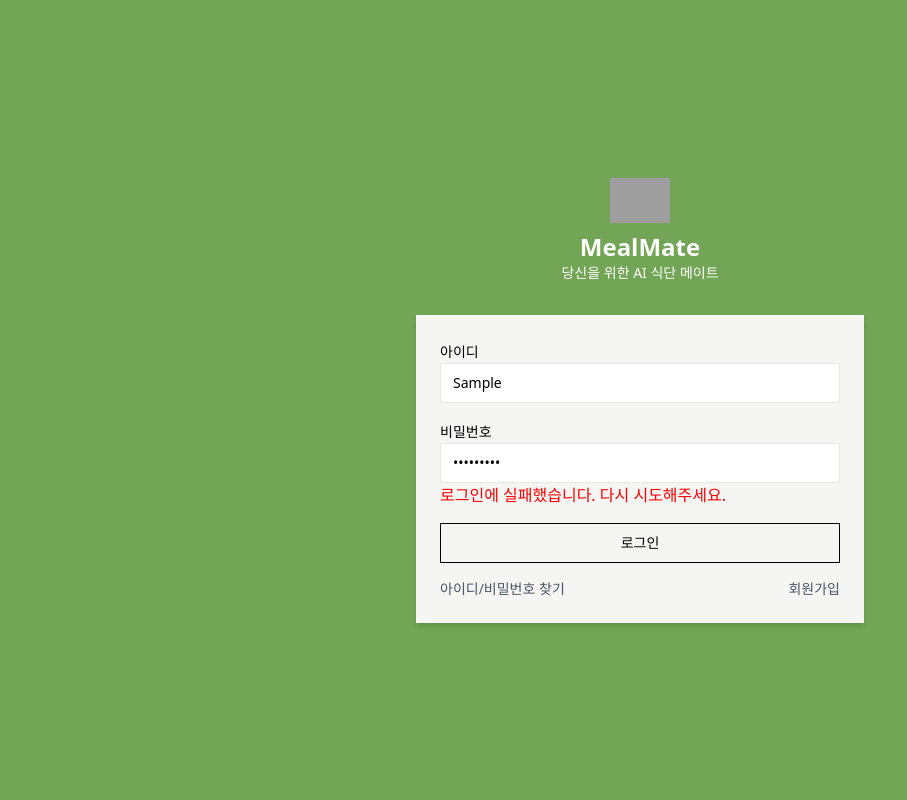
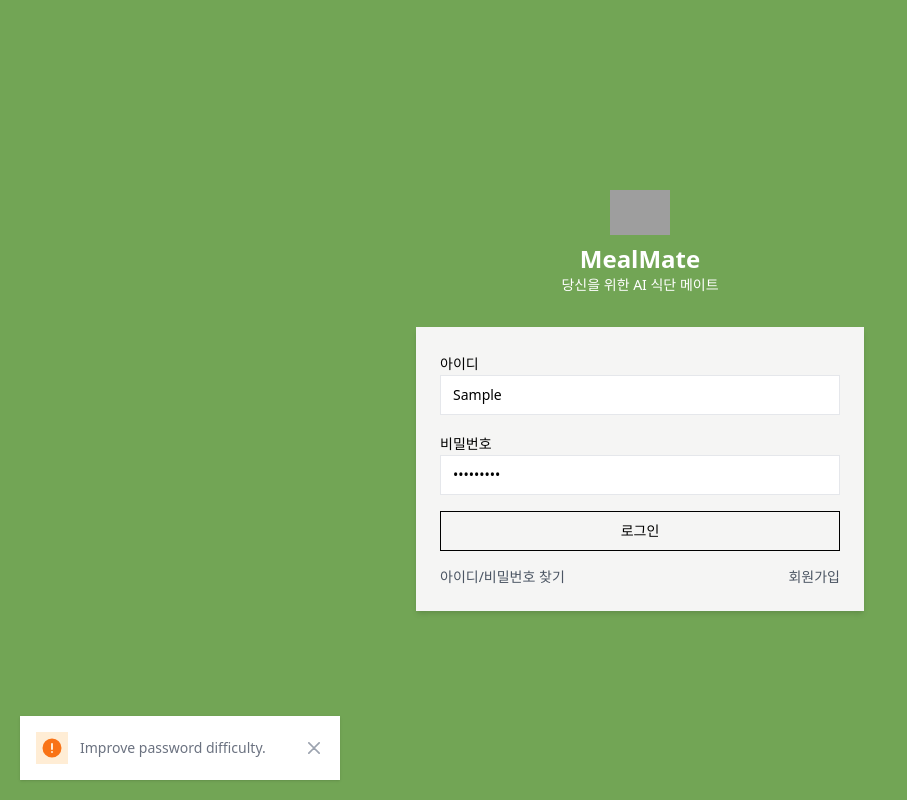
Before and after one commit to DSU-POD/sikdan-front, a Next.js app: page / in a window 1280 px wide. Both pictures are taken after typing "Sample", "Sample123" into the empty fields and a click on the button "로그인". Shown: the whole page, without its empty margins (0-907 px from the left). Built offline with nearby package versions, Linux system fonts and the light colour scheme; no server answers; grey boxes are pictures that could not be loaded.

Commit message:
feat: layout 적용 및 toast 적용

```diff
--- /dev/null
+++ b/src/components/layout/error-toast.jsx
@@ -0,0 +1,56 @@
+export default function ErrorToast({ message, setToast }) {
+  const handleToast = () => {
+    setToast({
+      isShow: false,
+      isError: false,
+      message: "",
+    });
+  };
+  return (
+    <div
+      id="toast-warning"
+      className="flex absolute bottom-5 left-5 items-center w-full max-w-xs p-4 text-gray-500 bg-white rounded-lg shadow dark:text-gray-400 dark:bg-gray-800"
+      role="alert"
+    >
+      <div className="inline-flex items-center justify-center flex-shrink-0 w-8 h-8 text-orange-500 bg-orange-100 rounded-lg dark:bg-orange-700 dark:text-orange-200">
+        <svg
+          className="w-5 h-5"
+          aria-hidden="true"
+          xmlns="http://www.w3.org/2000/svg"
+          fill="currentColor"
+          viewBox="0 0 20 20"
+        >
+          <path d="M10 .5a9.5 9.5 0 1 0 9.5 9.5A9.51 9.51 0 0 0 10 .5ZM10 15a1 1 0 1 1 0-2 1 1 0 0 1 0 2Zm1-4a1 1 0 0 1-2 0V6a1 1 0 0 1 2 0v5Z" />
+        </svg>
+        <span className="sr-only">Warning icon</span>
+      </div>
+      <div className="ms-3 text-sm font-normal">
+        Improve password difficulty.
+      </div>
+      <button
+        type="button"
+        className="ms-auto -mx-1.5 -my-1.5 bg-white text-gray-400 hover:text-gray-900 rounded-lg focus:ring-2 focus:ring-gray-300 p-1.5 hover:bg-gray-100 inline-flex items-center justify-center h-8 w-8 dark:text-gray-500 dark:hover:text-white dark:bg-gray-800 dark:hover:bg-gray-700"
+        data-dismiss-target="#toast-warning"
+        aria-label="Close"
+        onClick={() => handleToast()}
+      >
+        <span className="sr-only">Close</span>
+        <svg
+          className="w-3 h-3"
+          aria-hidden="true"
+          xmlns="http://www.w3.org/2000/svg"
+          fill="none"
+          viewBox="0 0 14 14"
+        >
+          <path
+            stroke="currentColor"
+            stroke-linecap="round"
+            stroke-linejoin="round"
+            stroke-width="2"
+            d="m1 1 6 6m0 0 6 6M7 7l6-6M7 7l-6 6"
+          />
+        </svg>
+      </button>
+    </div>
+  );
+}
--- /dev/null
+++ b/src/components/layout/footer.jsx
@@ -0,0 +1,9 @@
+import ToastComponent from "./toast";
+
+export default function FooterComponent() {
+  return (
+    <>
+      <ToastComponent />
+    </>
+  );
+}
--- /dev/null
+++ b/src/components/layout/layout.jsx
@@ -0,0 +1,10 @@
+import FooterComponent from "./footer";
+
+export default function LayoutComponent({ children }) {
+  return (
+    <>
+      {children}
+      <FooterComponent />
+    </>
+  );
+}
--- /dev/null
+++ b/src/components/layout/success-toast.jsx
@@ -0,0 +1,54 @@
+export default function SuccessToast({ message, setToast }) {
+  const handleToast = () => {
+    setToast({
+      isShow: false,
+      isError: false,
+      message: "",
+    });
+  };
+  return (
+    <div
+      id="toast-success"
+      className="flex absolute bottom-5 left-5 items-center w-full max-w-xs p-4 mb-4 text-gray-500 bg-white rounded-lg shadow dark:text-gray-400 dark:bg-gray-800"
+      role="alert"
+    >
+      <div className="inline-flex items-center justify-center flex-shrink-0 w-8 h-8 text-green-500 bg-green-100 rounded-lg dark:bg-green-800 dark:text-green-200">
+        <svg
+          className="w-5 h-5"
+          aria-hidden="true"
+          xmlns="http://www.w3.org/2000/svg"
+          fill="currentColor"
+          viewBox="0 0 20 20"
+        >
+          <path d="M10 .5a9.5 9.5 0 1 0 9.5 9.5A9.51 9.51 0 0 0 10 .5Zm3.707 8.207-4 4a1 1 0 0 1-1.414 0l-2-2a1 1 0 0 1 1.414-1.414L9 10.586l3.293-3.293a1 1 0 0 1 1.414 1.414Z" />
+        </svg>
+        <span className="sr-only">Check icon</span>
+      </div>
+      <div className="ms-3 text-sm font-normal">{message}</div>
+      <button
+        type="button"
+        className="ms-auto -mx-1.5 -my-1.5 bg-white text-gray-400 hover:text-gray-900 rounded-lg focus:ring-2 focus:ring-gray-300 p-1.5 hover:bg-gray-100 inline-flex items-center justify-center h-8 w-8 dark:text-gray-500 dark:hover:text-white dark:bg-gray-800 dark:hover:bg-gray-700"
+        data-dismiss-target="#toast-success"
+        aria-label="Close"
+        onClick={() => handleToast()}
+      >
+        <span className="sr-only">Close</span>
+        <svg
+          className="w-3 h-3"
+          aria-hidden="true"
+          xmlns="http://www.w3.org/2000/svg"
+          fill="none"
+          viewBox="0 0 14 14"
+        >
+          <path
+            stroke="currentColor"
+            stroke-linecap="round"
+            stroke-linejoin="round"
+            stroke-width="2"
+            d="m1 1 6 6m0 0 6 6M7 7l6-6M7 7l-6 6"
+          />
+        </svg>
+      </button>
+    </div>
+  );
+}
--- /dev/null
+++ b/src/components/layout/toast.jsx
@@ -0,0 +1,50 @@
+import { useState } from "react";
+import SuccessToast from "./success-toast";
+import ErrorToast from "./error-toast";
+
+export default function ToastComponent() {
+  const [toast, setToast] = useState({
+    isShow: false,
+    isError: false,
+    message: "",
+  });
+
+  const setToastInfo = (message, isError = false) => {
+    console.log(isError);
+    setToast({
+      isShow: true,
+      isError,
+      message,
+    });
+
+    setTimeout(() => {
+      setToast({
+        isShow: false,
+        isError: false,
+        message: "",
+      });
+    }, 5000);
+  };
+  ToastComponent.setToastInfo = setToastInfo;
+
+  return (
+    <>
+      {console.log(toast.isError)}
+
+      {toast.isShow ? (
+        toast.isError ? (
+          <ErrorToast message={toast.message} setToast={setToast} />
+        ) : (
+          <SuccessToast message={toast.message} setToast={setToast} />
+        )
+      ) : (
+        ""
+      )}
+    </>
+  );
+}
+
+export const showToast = (message, isError = false) => {
+  console.log(isError);
+  ToastComponent.setToastInfo(message, isError);
+};
--- a/src/components/login.jsx
+++ b/src/components/login.jsx
@@ -23,6 +23,7 @@ import { Input } from "../components/ui/input"; // 상대 경로로 변경
 import { Button } from "../components/ui/button"; // 상대 경로로 변경
 import Link from "next/link";
 import { api } from "@/modules/api.module";
+import { showToast } from "./layout/toast";
 
 export function Login() {
   const [id, setid] = useState("");
@@ -39,13 +40,14 @@ export function Login() {
         password,
       });
       if (response.data === "test") {
-        setError("로그인 성공");
+        showToast("로그인 성공");
       }
       const { token } = response.data;
       localStorage.setItem("token", token);
       // 로그인 성공 후 리다이렉트 또는 다른 작업 수행
     } catch (err) {
-      setError("로그인에 실패했습니다. 다시 시도해주세요.");
+      const isError = true;
+      showToast("로그인에 실패했습니다. 다시 시도해주세요.", isError);
     }
   };
 
--- a/src/pages/_app.js
+++ b/src/pages/_app.js
@@ -3,6 +3,7 @@ import { Provider } from "react-redux";
 import { PersistGate } from "redux-persist/integration/react";
 import { getStore, getPersistor } from "../store/store";
 import { useEffect, useState } from "react"; // useState와 useEffect를 import
+import LayoutComponent from "@/components/layout/layout";
 
 export default function App({ Component, pageProps }) {
   const [storeAndPersistor, setStoreAndPersistor] = useState(null);
@@ -18,7 +19,9 @@ export default function App({ Component, pageProps }) {
   return (
     <Provider store={storeAndPersistor.store}>
       <PersistGate loading={null} persistor={storeAndPersistor.persistor}>
-        <Component {...pageProps} />
+        <LayoutComponent>
+          <Component {...pageProps} />
+        </LayoutComponent>
       </PersistGate>
     </Provider>
   );
```
